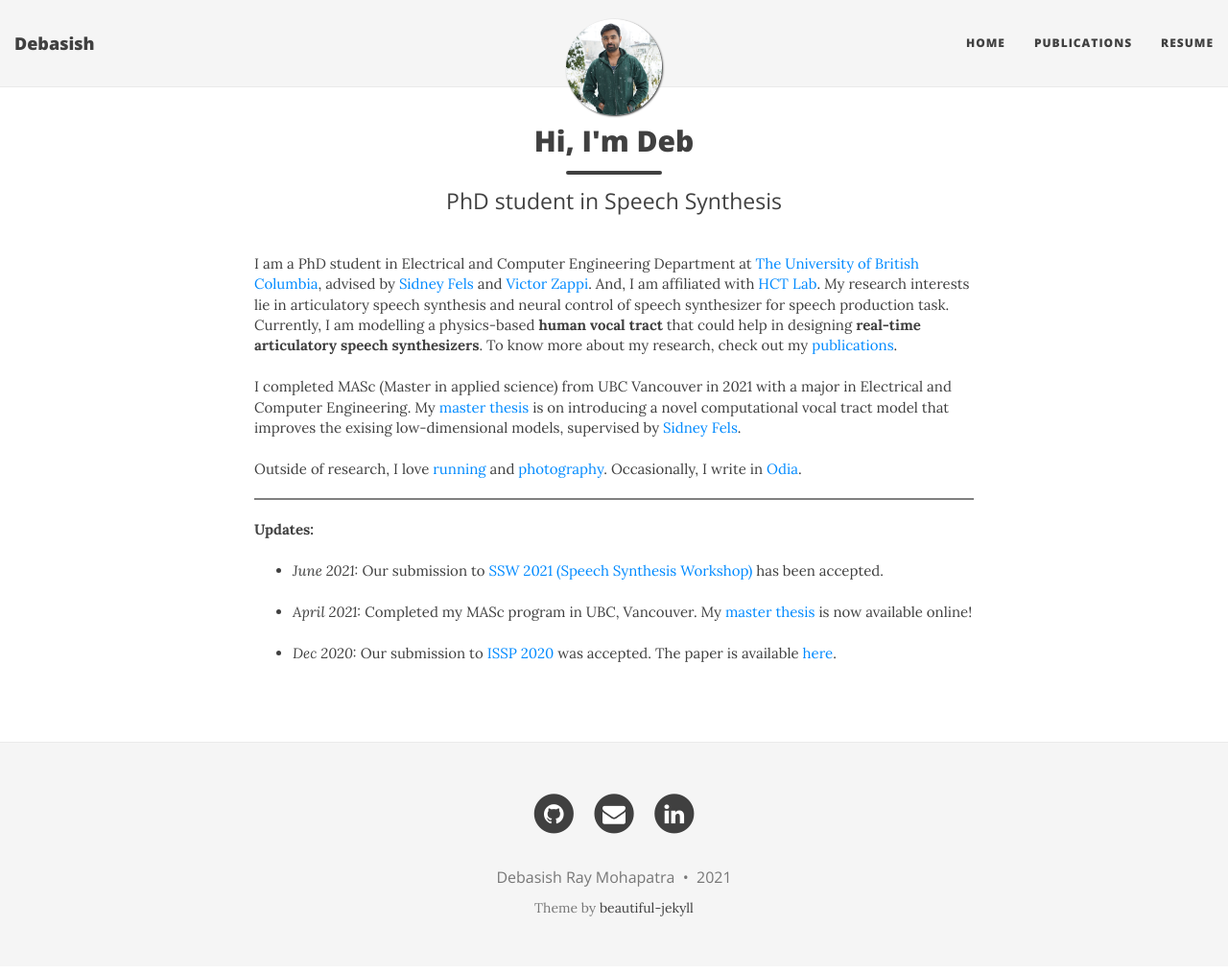
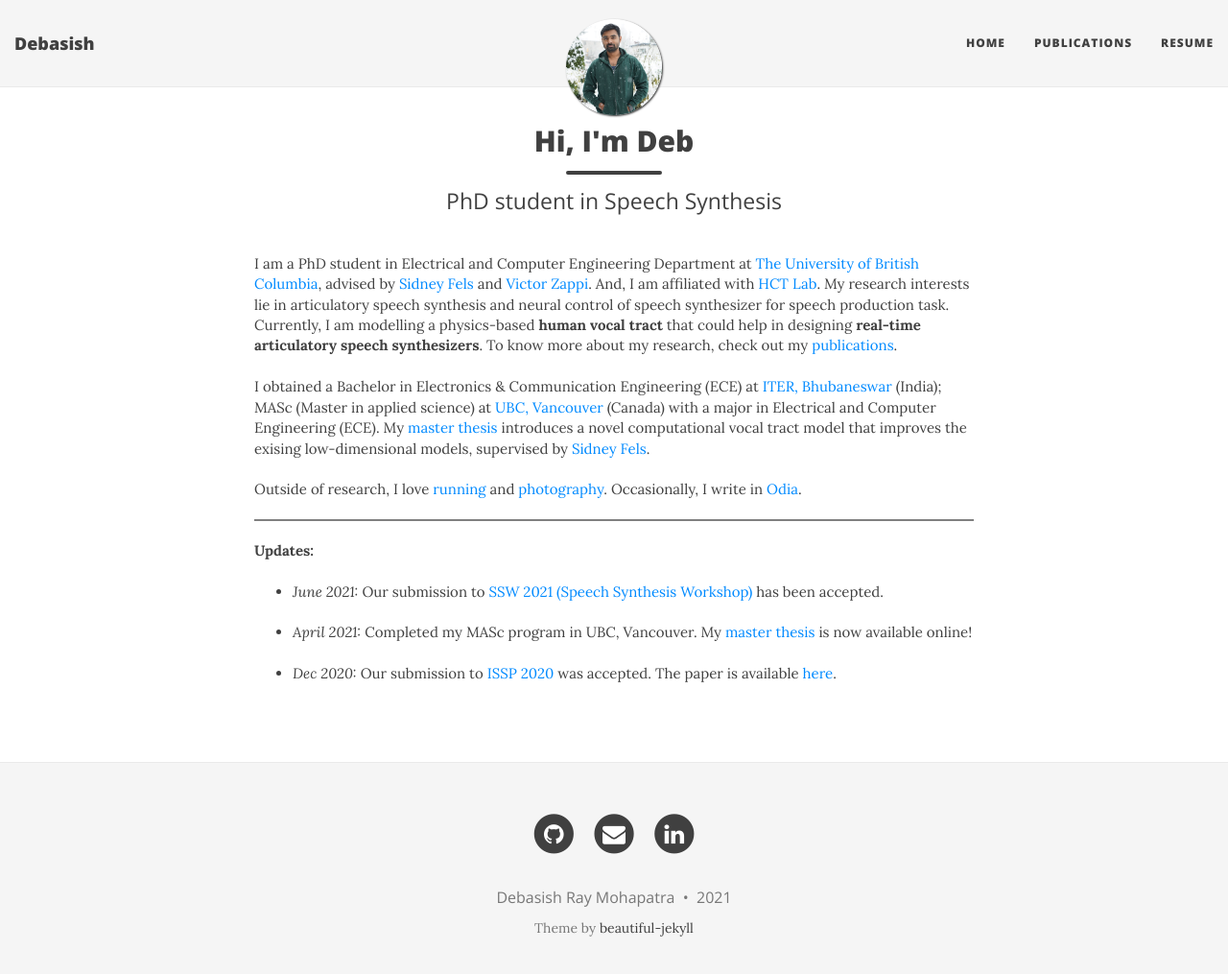
Before and after one commit to Debasishray19/debasishray19.github.io, a Jekyll site: the page built from index.html, in a window 1280 px wide and 1028 px high. Shown: the top 1015 px of the window at 96% size. Built offline with Jekyll 4.4.1, drawn with Linux system fonts in a browser that asks for light colours; nearby versions of some CDN libraries; the list of posts is cut into pages by our own code.

Commit message:
Update index.html

```diff
--- a/index.html
+++ b/index.html
@@ -11,7 +11,7 @@ use-site-title: true
         could help in designing <b>real-time articulatory speech synthesizers</b>. To know more about my research, check out my <a href="https://debasishray19.github.io/publications/">publications</a>.<br><br>
 
 
-I completed MASc (Master in applied science) from UBC Vancouver in 2021 with a major in Electrical and Computer Engineering. My <a href="https://open.library.ubc.ca/cIRcle/collections/ubctheses/24/items/1.0396919">master thesis</a> is on introducing a novel computational vocal
+I obtained a Bachelor in Electronics & Communication Engineering (ECE) at <a href="https://www.soa.ac.in/iter">ITER, Bhubaneswar</a> (India); MASc (Master in applied science) at <a href="https://www.ubc.ca/">UBC, Vancouver</a> (Canada) with a major in Electrical and Computer Engineering (ECE). My <a href="https://open.library.ubc.ca/cIRcle/collections/ubctheses/24/items/1.0396919">master thesis</a> introduces a novel computational vocal
 tract model that improves the exising low-dimensional models, supervised by <a href="https://www.ece.ubc.ca/faculty/sid-fels">Sidney Fels</a>.<br><br>
 
 Outside of research, I love <a href="https://www.strava.com/athletes/45967561">running</a> and <a href="https://www.debasishraymohapatra.com/">photography</a>.
```
